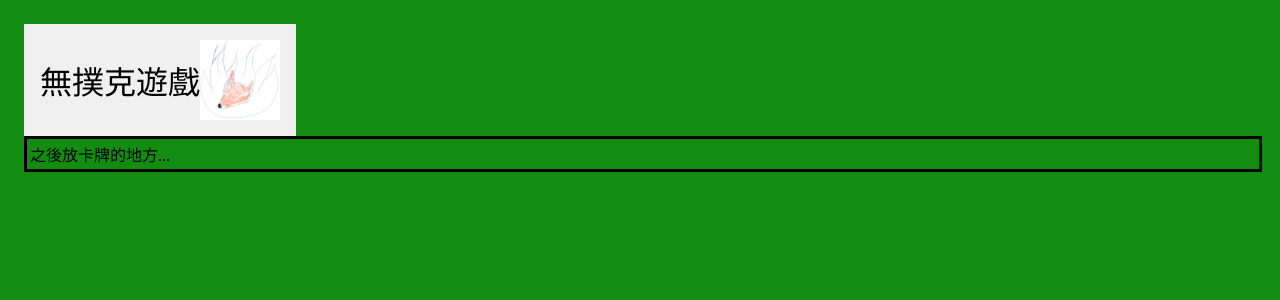
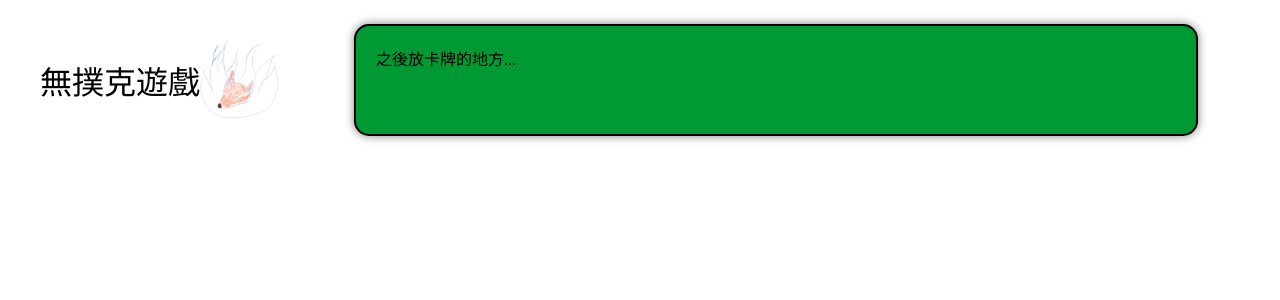
Before and after one commit to kabuto412rock/ithelp-pokergame, a Vue app: page / in a window 1280 px wide. Shown: the top 300 px of the page. Built offline with nearby package versions, Linux system fonts and the light colour scheme.

Commit message:
將標題和玩卡區使用flex的方式堆疊，放卡牌的地方改得更像綠桌

```diff
--- a/src/App.vue
+++ b/src/App.vue
@@ -4,16 +4,17 @@ import GameBoard from './components/GameBoard.vue'
 </script>
 
 <template>
-  <FoxyHeader />
+  <header>
+  </header>
   <main>
+    <FoxyHeader />
     <GameBoard />
   </main>
 </template>
 
 <style scoped>
 main {
-  width: 100%;
-  margin: 0 auto;
-  border: 3px solid black;
+  display: flex;
+  flex-wrap: wrap;
 }
 </style>
--- a/src/assets/main.css
+++ b/src/assets/main.css
@@ -1,9 +1,6 @@
 @import './base.css';
 
 
-body{
-  background-color: rgb(18, 141, 18);
-}
 #app {
   max-width: 1280px;
   margin: 0 auto;
--- /dev/null
+++ b/src/components/Card.vue
@@ -0,0 +1,4 @@
+<script setup>
+</script>
+<template></template>
+<style scoped></style>
--- a/src/components/FoxyHeader.vue
+++ b/src/components/FoxyHeader.vue
@@ -10,14 +10,13 @@
 
 <style scoped>
 header {
-    background-color: #f0f0f0;
     padding: 1rem;
     display: flex;
     align-items: center;
     width: fit-content;
     overflow-x: visible;
-    max-height: 20vh;
-    text-align: left;
+    max-height: 100px;
+    text-align: center;
     overflow: hidden;
 }
 
--- a/src/components/GameBoard.vue
+++ b/src/components/GameBoard.vue
@@ -1,12 +1,22 @@
 <template>
     <div class="game-board">
         之後放卡牌的地方...
+
     </div>
 </template>
 
 <style scoped>
 .game-board {
-    width: 100%;
-    padding: 3px;
+    /* width: 100%;
+    padding: 3px; */
+    width: 80%;
+    max-width: 800px;
+    margin: 0 auto;
+    background-color: #009933;
+    border: 2px solid #000;
+    border-radius: 15px;
+    padding: 20px;
+    box-shadow: 0px 0px 10px rgba(0, 0, 0, 0.5);
+
 }
 </style>
```
